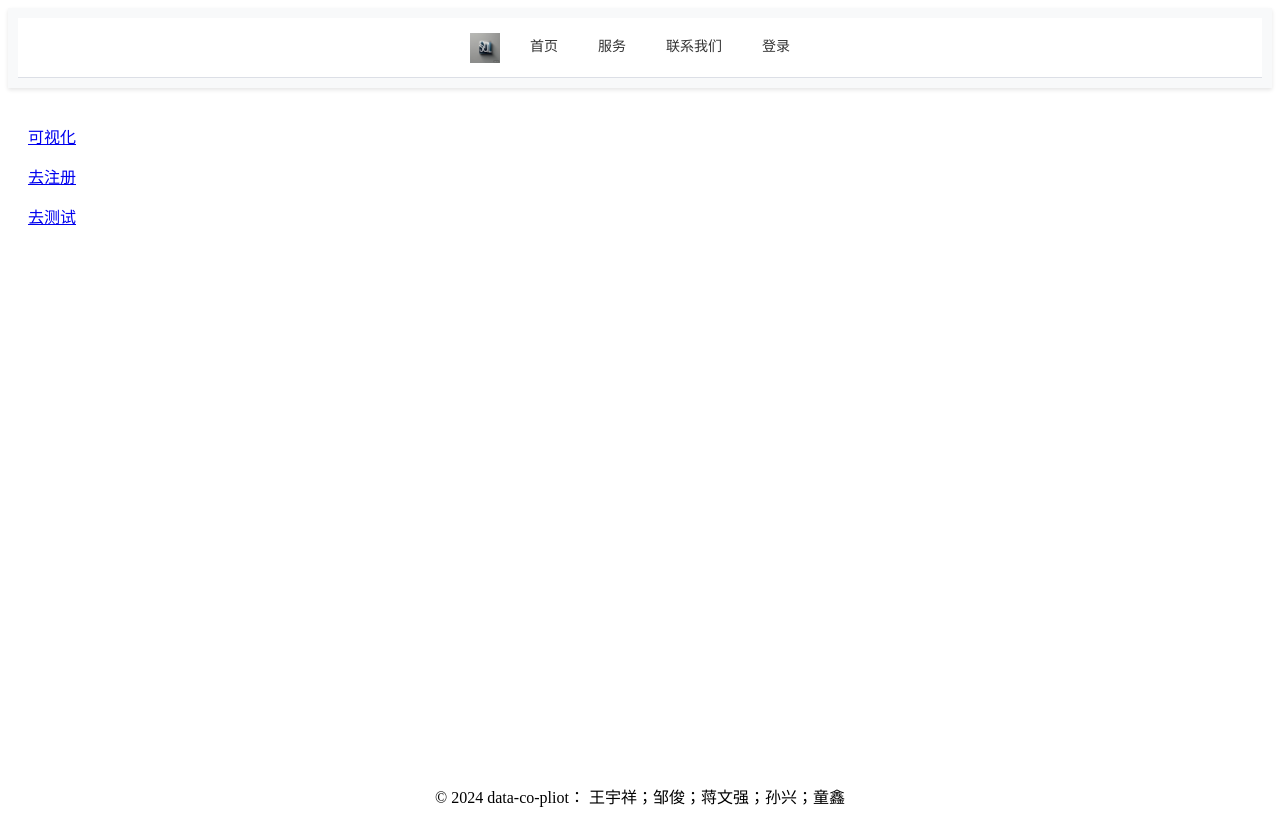
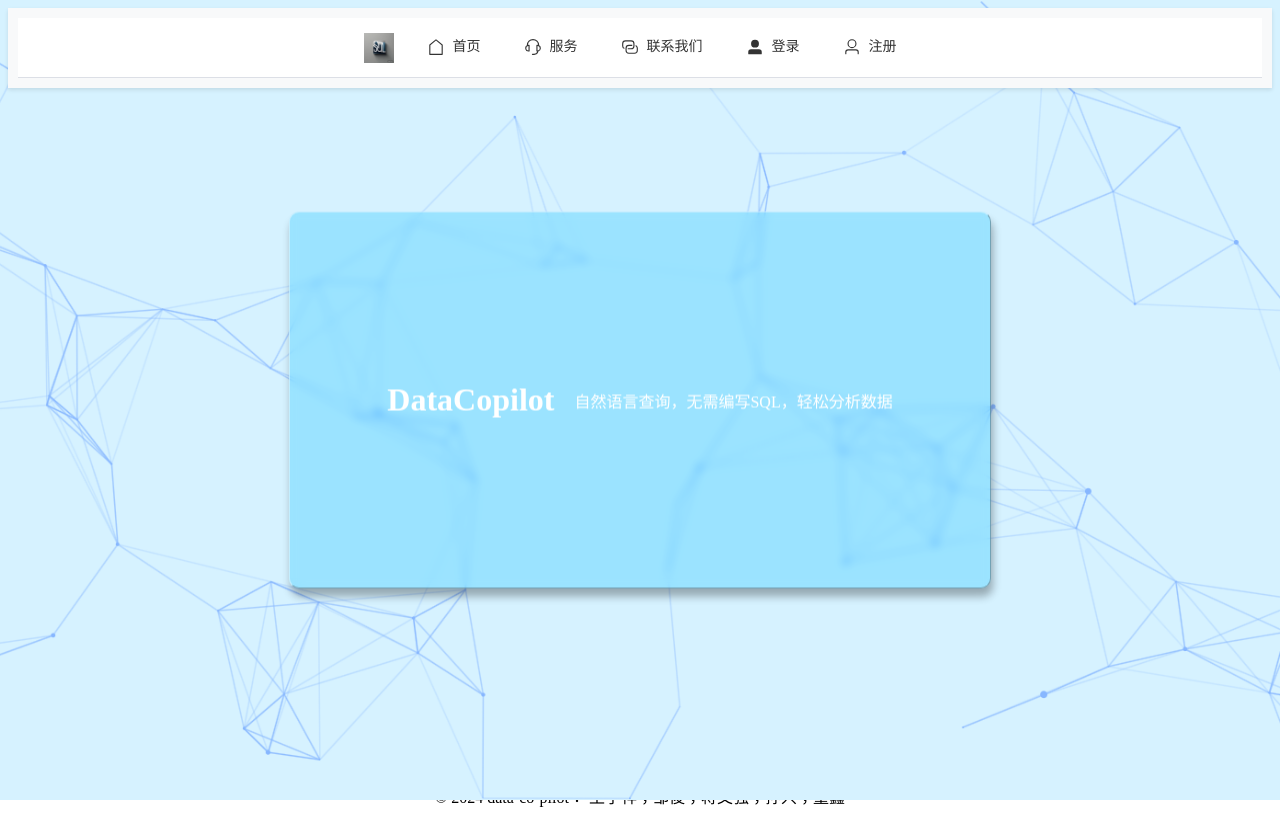
Before and after one commit to Zzzqwq11/-vue-, a Vue app: page /#/ in a window 1280 px wide. Built offline with nearby package versions, Linux system fonts and the light colour scheme.

Commit message:
首页和登陆页面美化

```diff
--- a/package.json
+++ b/package.json
@@ -12,7 +12,9 @@
     "typecheck": "vue-tsc --noEmit"
   },
   "dependencies": {
+    "@element-plus/icons-vue": "^2.3.1",
     "axios": "^1.7.0",
+    "devui-theme": "^0.0.7",
     "echarts": "^5.5.0",
     "element-plus": "^2.7.3",
     "vue": "^3.4.21",
@@ -25,6 +27,7 @@
     "@types/node": "^20.11.30",
     "@vitejs/plugin-vue": "^5.0.4",
     "@vue/test-utils": "^2.4.6",
+    "sass": "^1.77.2",
     "typescript": "^5.4.3",
     "unocss": "^0.58.6",
     "unplugin-auto-import": "^0.17.6",
--- a/src/App.vue
+++ b/src/App.vue
@@ -12,10 +12,11 @@
         <div class="logo-container">
           <img src="@/assets/logo.png" alt="Logo" class="logo" />
         </div>
-        <el-menu-item index="1" ><RouterLink to="/">首页</RouterLink></el-menu-item>
-        <el-menu-item index="2" ><RouterLink to="/service">服务</RouterLink></el-menu-item>
-        <el-menu-item index="3" ><RouterLink to="/contact">联系我们</RouterLink></el-menu-item>
-        <el-menu-item index="4" ><RouterLink to="/login">登录</RouterLink></el-menu-item>
+        <el-menu-item index="1"><RouterLink to="/"><el-icon><House /></el-icon>首页</RouterLink></el-menu-item>
+        <el-menu-item index="2"><RouterLink to="/service"><el-icon><Service /></el-icon>服务</RouterLink></el-menu-item>
+        <el-menu-item index="3"><RouterLink to="/contact"><el-icon><Connection /></el-icon>联系我们</RouterLink></el-menu-item>
+        <el-menu-item index="4" ><RouterLink to="/login"><el-icon><UserFilled /></el-icon>登录</RouterLink></el-menu-item>
+        <el-menu-item index="5" ><RouterLink to="/register"><el-icon><User /></el-icon>注册</RouterLink></el-menu-item>
       </el-menu>
     </header>
     <main>
@@ -28,6 +29,8 @@
 </template>
 
 <script setup>
+import { ElButton, ElIcon  } from 'element-plus';
+import { UserFilled, User,Service,House,Connection } from '@element-plus/icons-vue';
 </script>
 
 <style>
--- a/src/components.d.ts
+++ b/src/components.d.ts
@@ -7,36 +7,24 @@
 
 declare module 'vue' {
   export interface GlobalComponents {
-    App: typeof import('./App.vue')['default']
     Contact: typeof import('./components/contact.vue')['default']
     ElAlert: typeof import('element-plus/es')['ElAlert']
     ElButton: typeof import('element-plus/es')['ElButton']
     ElCard: typeof import('element-plus/es')['ElCard']
-    ElCheckbox: typeof import('element-plus/es')['ElCheckbox']
-    ElCheckboxGroup: typeof import('element-plus/es')['ElCheckboxGroup']
     ElCol: typeof import('element-plus/es')['ElCol']
-    ElConfigProvider: typeof import('element-plus/es')['ElConfigProvider']
-    ElContainer: typeof import('element-plus/es')['ElContainer']
-    ElDatePicker: typeof import('element-plus/es')['ElDatePicker']
     ElDescriptions: typeof import('element-plus/es')['ElDescriptions']
     ElDescriptionsItem: typeof import('element-plus/es')['ElDescriptionsItem']
-    ElFooter: typeof import('element-plus/es')['ElFooter']
     ElForm: typeof import('element-plus/es')['ElForm']
     ElFormItem: typeof import('element-plus/es')['ElFormItem']
-    ElHeader: typeof import('element-plus/es')['ElHeader']
     ElInput: typeof import('element-plus/es')['ElInput']
-    ElMain: typeof import('element-plus/es')['ElMain']
     ElMenu: typeof import('element-plus/es')['ElMenu']
     ElMenuItem: typeof import('element-plus/es')['ElMenuItem']
     ElMessage: typeof import('element-plus/es')['ElMessage']
     ElRow: typeof import('element-plus/es')['ElRow']
-    ElSwitch: typeof import('element-plus/es')['ElSwitch']
     ElTable: typeof import('element-plus/es')['ElTable']
     ElTableColumn: typeof import('element-plus/es')['ElTableColumn']
-    ElTag: typeof import('element-plus/es')['ElTag']
     File1: typeof import('./components/File1.vue')['default']
     Help: typeof import('./components/help.vue')['default']
-    home: typeof import('./components/home.vue')['default']
     Home: typeof import('./components/home.vue')['default']
     Login: typeof import('./components/login.vue')['default']
     Register: typeof import('./components/register.vue')['default']
--- a/src/components/home.vue
+++ b/src/components/home.vue
@@ -1,13 +1,43 @@
 <template>
-      <p><RouterLink to="/see">可视化</RouterLink></p>
-      <p><RouterLink to="/register">去注册</RouterLink></p>
-      <p><RouterLink to="/test">去测试</RouterLink></p>
+  <div class="background-image" id="back">
+    <img src="@/assets/cool-background.png" alt="背景图" class="background-image" />
+    <div class="glass-container" id="glass">
+      <h1>DataCopilot</h1>
+      <p>自然语言查询，无需编写SQL，轻松分析数据</p>
+    </div>
+  </div>
 </template>
-
 <script setup>
-
 </script>
 
 <style scoped>
-
+.glass-container{
+    width: 700px;
+    height: 375px;
+    color: white;
+    display: flex;
+    justify-content: center;
+    align-items: center;
+    gap: 20px;
+    border-radius: 10px;
+    backdrop-filter: blur(4px);
+    background-color: rgba(0,191,255, 0.273);
+    box-shadow: rgba(0, 0, 0, 0.3) 2px 8px 8px;
+    position: absolute;
+    top: 50%;
+    left: 50%;
+    transform: translate(-50%, -50%);
+    border: 1px rgba(255,255,255,0.4) solid;
+    border-bottom: 1px rgba(40,40,40,0.35) solid;
+    border-right: 1px rgba(40,40,40,0.35) solid;
+    padding: 0;
+}
+.background-image {
+    width: 100%; /* 设置图片宽度为 100% */
+    height: 100%; /* 设置图片高度为 100% */
+    object-fit: cover; /* 确保图片铺满容器，但可能会裁剪图片 */
+    position: absolute; /* 确保图片不会从容器中溢出 */
+    top: 0;
+    left: 0;
+}
 </style>
--- a/src/components/login.vue
+++ b/src/components/login.vue
@@ -1,5 +1,8 @@
 <template>
-  <div class="login-container">
+    <div class="background-image" id="back">
+      <!-- 背景图 -->
+      <img src="@/assets/cool-background.png" alt="背景图" class="background-image" />
+      <div class="login-container">
     <el-form :model="form" ref="formRef" class="login-form" :rules="rules">
       <el-alert v-if="showAlert" :closable="true" type="error" title="登录失败" description="用户名或密码错误，请重试。" show-icon
        effect="dark" center @close="showAlert = false" class="custom-alert"></el-alert>
@@ -15,6 +18,8 @@
       </el-form-item>
     </el-form>
   </div>
+    </div>
+
 </template>
 <script lang="ts" setup>
 import { ref } from 'vue'
@@ -113,6 +118,7 @@
 <style scoped>
 .login-container {
   display: flex;
+  flex-direction: column;
   justify-content: center;
   align-items: center;
   height: 80vh;
@@ -124,6 +130,15 @@
   background-color: white;
   border-radius: 5px;
   box-shadow: 0 2px 12px rgba(0, 0, 0, 0.1);
+}
+.background-image {
+    width: 100%; /* 设置图片宽度为 100% */
+    height: 100%; /* 设置图片高度为 100% */
+    object-fit: cover; /* 确保图片铺满容器，但可能会裁剪图片 */
+    position: absolute; /* 确保图片不会从容器中溢出 */
+    top: 0;
+    left: 0;
+    z-index: -1; /* 将图片置于最底层 */
 }
 .el-input {
   width: 100%;
```
Also changed, not shown: src/assets/cool-background.png (added).
